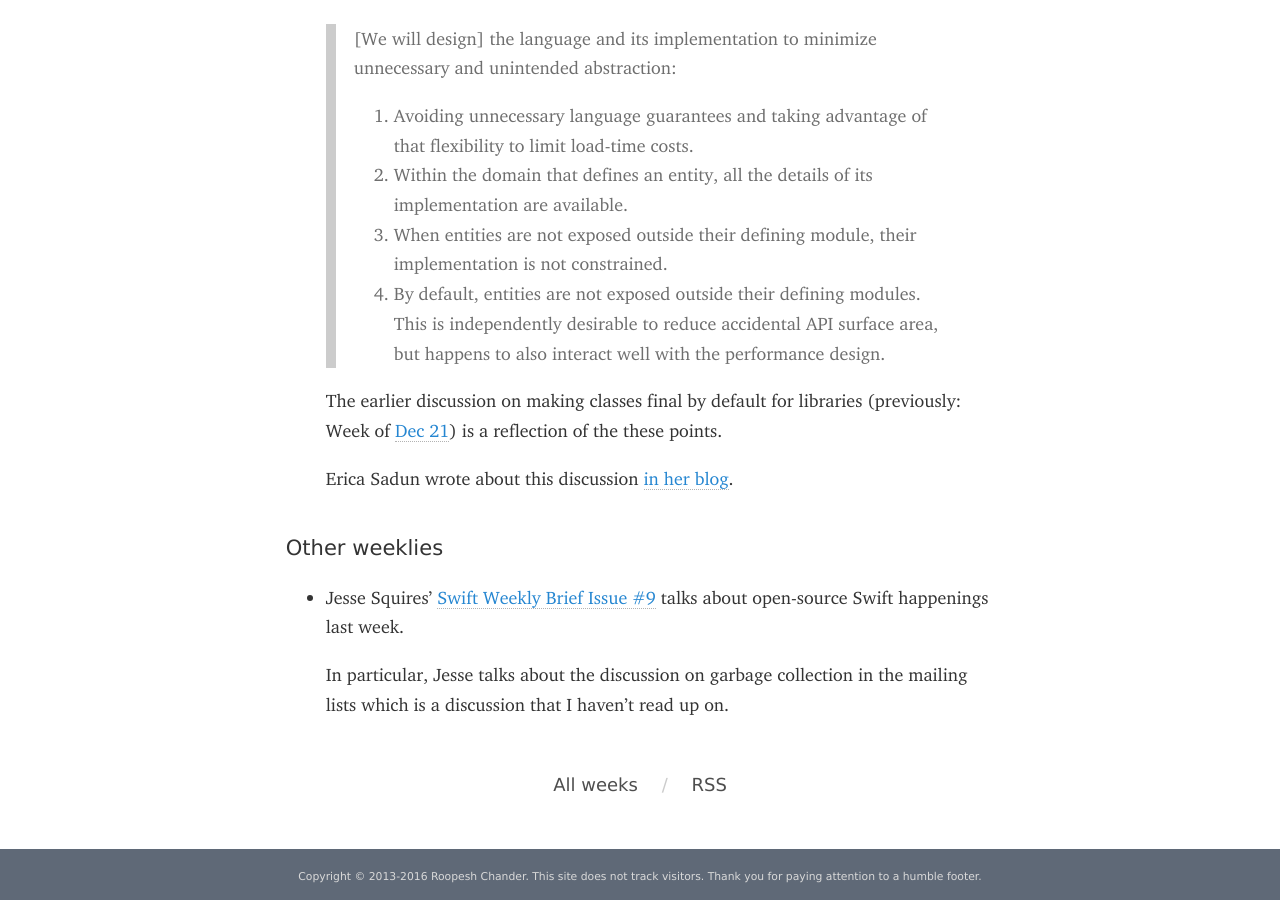
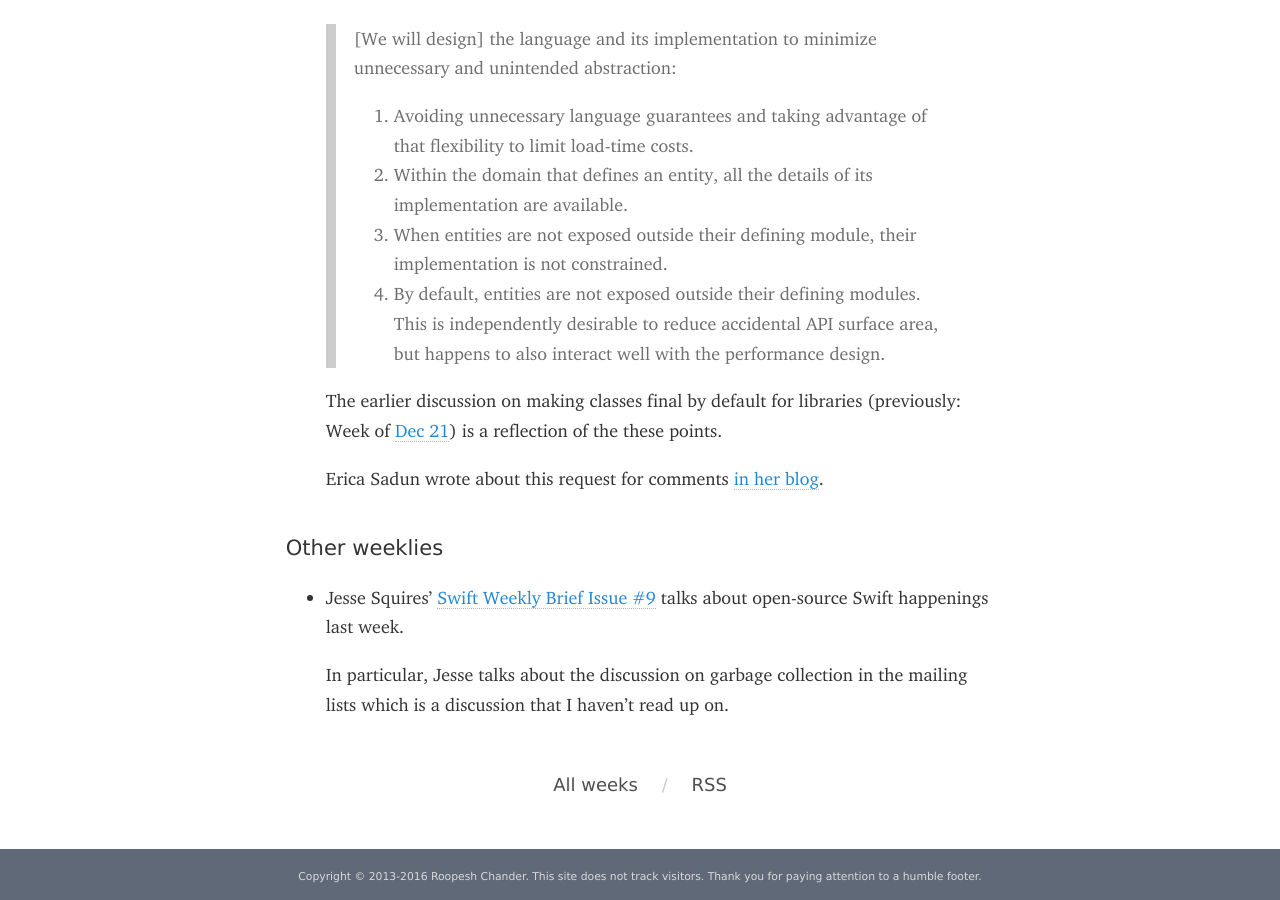
Before and after one commit to roop/roop.github.io, a Jekyll site: the page built from _posts/2016-02-15-swift-evolution-week-of-02-08.md, in a window 1280 px wide and 900 px high, scrolled down 3178 px. Built offline with Jekyll 4.4.1, drawn with Linux system fonts in a browser that asks for light colours; some web fonts are replaced.

Commit message:
LWISE: Fix previous post

```diff
--- a/_posts/2016-02-15-swift-evolution-week-of-02-08.md
+++ b/_posts/2016-02-15-swift-evolution-week-of-02-08.md
@@ -155,7 +155,7 @@ list](https://lists.swift.org/pipermail/swift-evolution/):
     libraries (previously: Week of [Dec 21](/last-week-in-swift-evolution/2015/swift-evolution-week-of-12-21/#final-by-default))
     is a reflection of the these points.
 
-    Erica Sadun wrote about this discussion [in her blog](http://ericasadun.com/2016/02/08/swift-resilience-conversation-commences/).
+    Erica Sadun wrote about this request for comments [in her blog](http://ericasadun.com/2016/02/08/swift-resilience-conversation-commences/).
 
 ### Other weeklies
 
```
